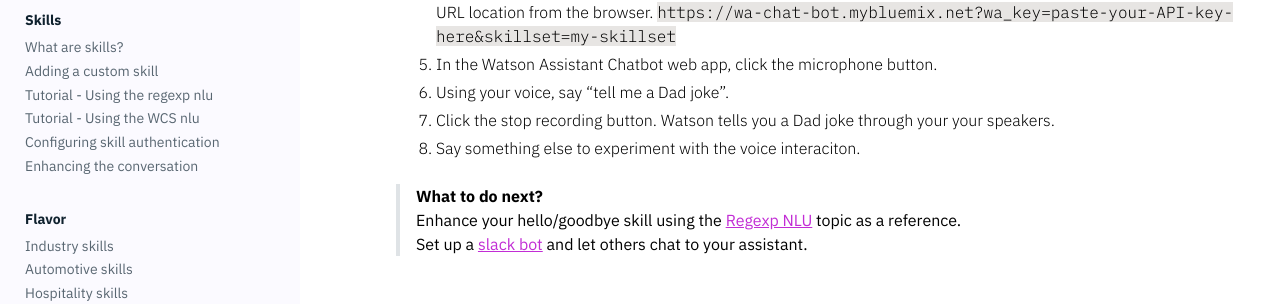
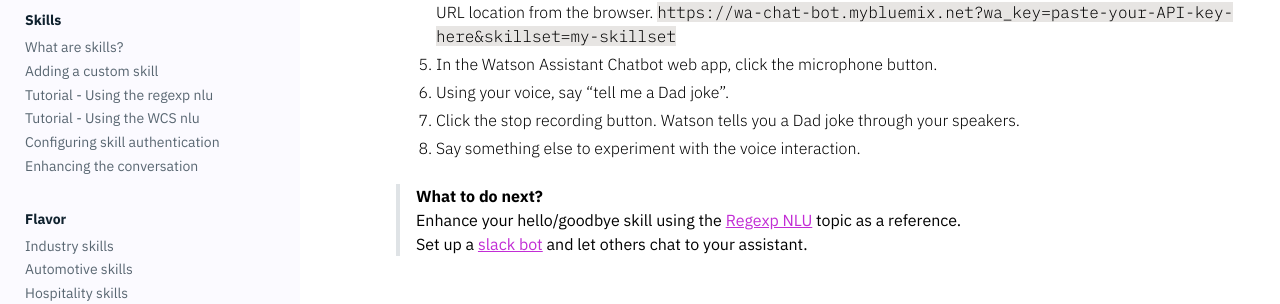
Before and after one commit to Watson-Personal-Assistant/developer, a Jekyll site: the page built from _content/trial/speak-to-skillset.md, in a window 1280 px wide. Shown: the part 544-848 px from the top of the page. Built offline with Jekyll 4.4.1, drawn with Linux system fonts in a browser that asks for light colours; some web fonts are replaced.

Commit message:
fixes grammar and spelling on speak to skillset task

```diff
--- a/_content/trial/speak-to-skillset.md
+++ b/_content/trial/speak-to-skillset.md
@@ -20,8 +20,8 @@
     `https://wa-chat-bot.mybluemix.net?wa_key=paste-your-API-key-here&skillset=my-skillset`
 5. In the Watson Assistant Chatbot web app, click the microphone button.
 6. Using your voice, say "tell me a Dad joke".
-7. Click the  stop recording button.  Watson tells you a Dad joke through your your speakers.
-8. Say something else to experiment with the voice interaciton.
+7. Click the  stop recording button.  Watson tells you a Dad joke through your speakers.
+8. Say something else to experiment with the voice interaction.
 
 > **What to do next?**<br/>
 Enhance your hello/goodbye skill using the [Regexp NLU]({{site.baseurl}}/further-topics/regexp_nlu/) topic as a reference.<br>
```
